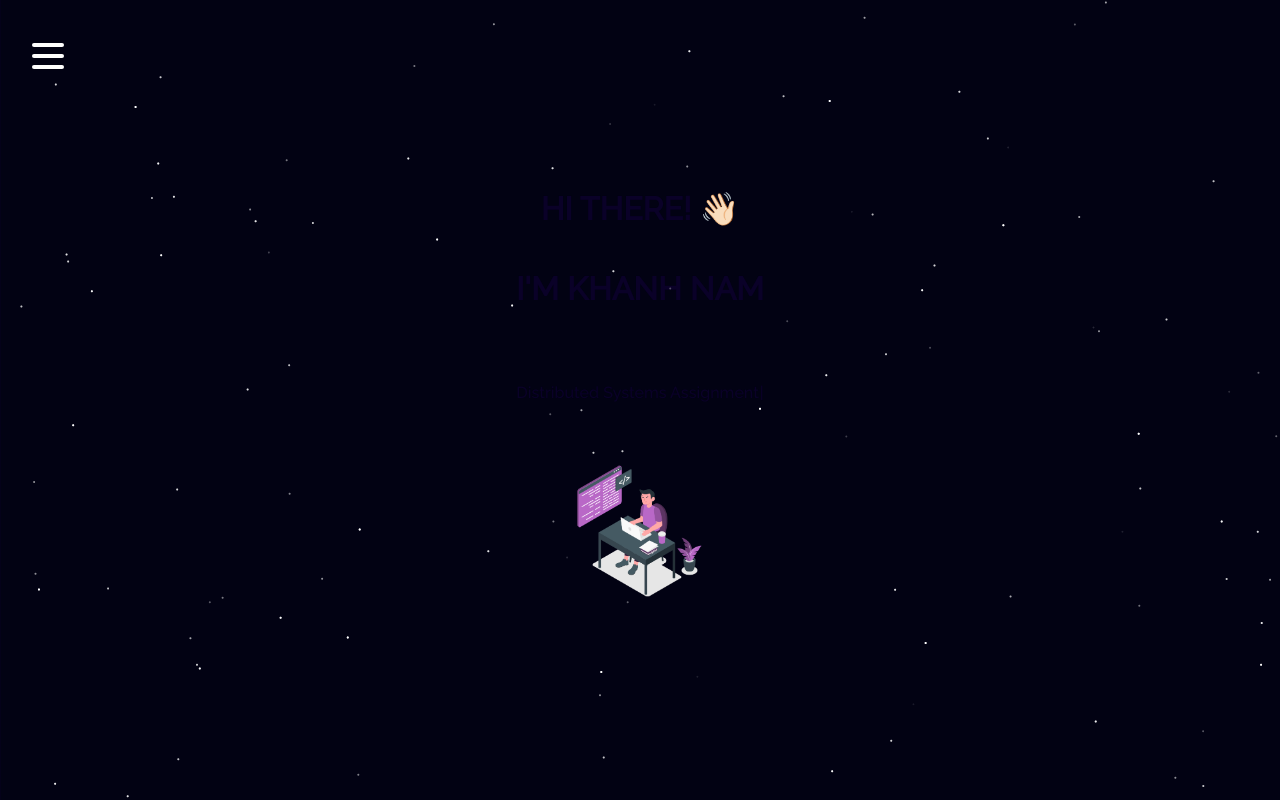
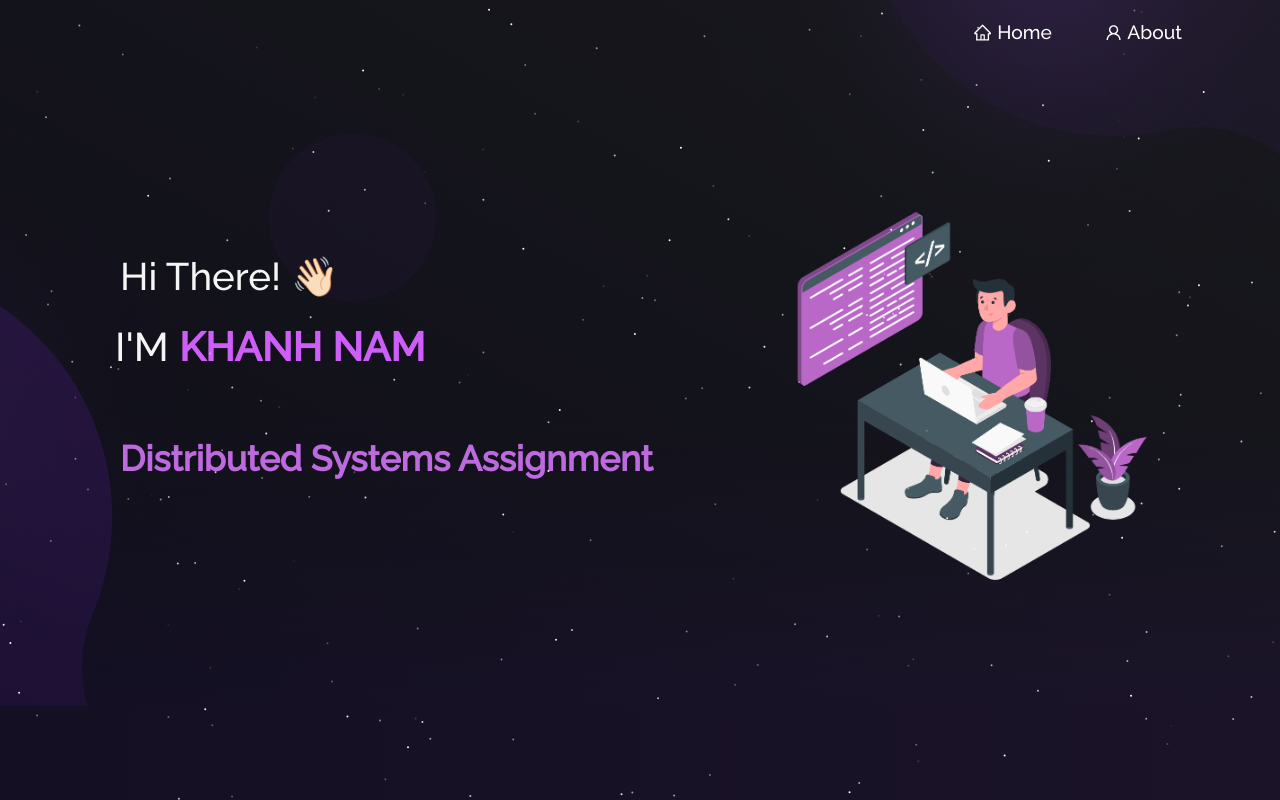
Before and after one commit to knammm/Three-Tier-Web-Application, a React (Create React App) app in the folder application-code/web-tier/: page / in a window 1280 px wide. Built offline with nearby package versions, Linux system fonts and the light colour scheme.

Commit message:
Update web-tier

```diff
--- a/application-code/web-tier/src/App.js
+++ b/application-code/web-tier/src/App.js
@@ -1,48 +1,45 @@
-import React, { useState, useRef } from 'react';
-import { ThemeProvider } from 'styled-components';
-import { useOnClickOutside } from './hooks';
-import { GlobalStyles } from './global';
-import { theme } from './theme';
-import { Burger, Menu } from './components';
-import FocusLock from 'react-focus-lock';
-import DatabaseDemo from './components/DatabaseDemo/DatabaseDemo'
-import Home from './components/Home/Home'
+import React, { useState, useEffect } from "react";
+import Preloader from "../src/components/Pre";
+import Navbar from "./components/Navbar";
+import Home from "./components/Home/Home";
+import DatabaseDemo from "./components/DatabaseDemo/DatabaseDemo";
+// import About from "./components/About/About";
+// import Footer from "./components/Footer";
 import {
-  HashRouter as Router,
-  Switch,
+  BrowserRouter as Router,
   Route,
+  Routes,
+  Navigate
 } from "react-router-dom";
-
+// import ScrollToTop from "./components/ScrollToTop";
+import "./style.css";
+import "./App.css";
+import "bootstrap/dist/css/bootstrap.min.css";
 
 function App() {
-  const [open, setOpen] = useState(false);
-  const node = useRef();
-  const menuId = "main-menu";
+  const [load, upadateLoad] = useState(true);
 
-  useOnClickOutside(node, () => setOpen(false));
+  useEffect(() => {
+    const timer = setTimeout(() => {
+      upadateLoad(false);
+    }, 1200);
+
+    return () => clearTimeout(timer);
+  }, []);
 
   return (
-    <ThemeProvider theme={theme}>
-        <GlobalStyles />
-        <div ref={node}>
-          <FocusLock disabled={!open}>
-            <Burger open={open} setOpen={setOpen} aria-controls={menuId} />
-            <Router>
-              <div>
-            <Menu open={open} setOpen={setOpen} id={menuId} />
-            <Switch>
-          <Route path="/db">
-            <DatabaseDemo />
-          </Route>
-          <Route path="/">
-            <Home/>
-          </Route>
-        </Switch>
-        </div>
-        </Router>
-          </FocusLock>
-        </div>
-    </ThemeProvider>
+    <Router>
+      <Preloader load={load} />
+      <div className="App" id={load ? "no-scroll" : "scroll"}>
+        <Navbar />
+        {/* <ScrollToTop /> */}
+        <Routes>
+          <Route path="/" element={<Home />} />
+          <Route path="/about" element={<DatabaseDemo />} />
+          <Route path="*" element={<Navigate to="/"/>} />
+        </Routes>
+      </div>
+    </Router>
   );
 }
 
```
Also changed, not shown: application-code/web-tier/src/index.js (+5 -4 lines), 1 other file (tests, documents, lock files or other folders).
